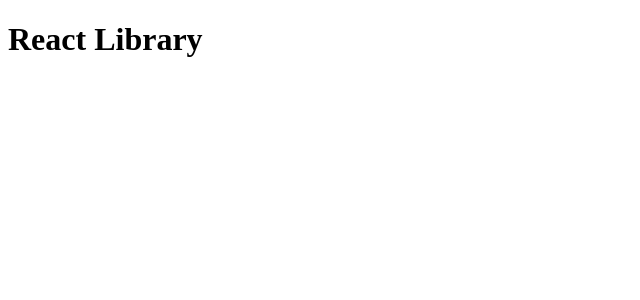
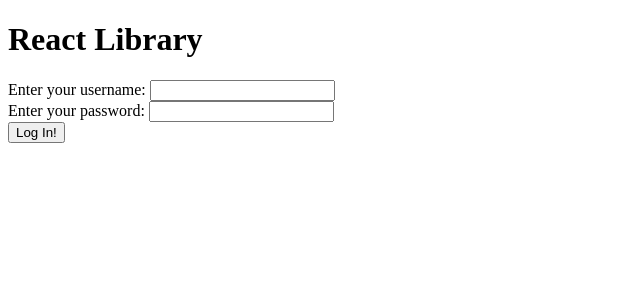
Before and after one commit to Momentum-Team-19/example-react-library, a React (Vite) app: page / in a window 1280 px wide. Shown: the top 300 px of the page, without its empty margins (0-640 px from the left). Built offline with nearby package versions, Linux system fonts and the light colour scheme.

Commit message:
Add ability to log in

```diff
--- a/package.json
+++ b/package.json
@@ -10,6 +10,7 @@
     "preview": "vite preview"
   },
   "dependencies": {
+    "axios": "^1.5.0",
     "react": "^18.2.0",
     "react-dom": "^18.2.0"
   },
--- a/src/App.jsx
+++ b/src/App.jsx
@@ -1,9 +1,12 @@
+import Login from './Login'
 import { useState } from 'react'
 
 function App() {
+  const [token, setToken] = useState('')
   return (
     <>
       <h1>React Library</h1>
+      <Login setToken={setToken} />
     </>
   )
 }
--- /dev/null
+++ b/src/Login.jsx
@@ -0,0 +1,62 @@
+import axios from 'axios'
+import { useState } from 'react'
+
+const Login = ({ setToken }) => {
+  const [username, setUsername] = useState('')
+  const [password, setPassword] = useState('')
+
+  const handleSubmit = (event) => {
+    event.preventDefault()
+    console.log('submitted')
+    // make a request to the login endpoint
+    // include the credentials the user typed in
+    const loginUrl = 'http://127.0.0.1:8000/auth/token/login'
+    axios
+      .post(loginUrl, {
+        username: username,
+        password: password,
+      })
+      .then((res) => setToken(res.data.auth_token))
+  }
+
+  return (
+    <div>
+      <form onSubmit={handleSubmit}>
+        <div className="username-input">
+          <label htmlFor="name">Enter your username: </label>
+          <input
+            type="text"
+            name="name"
+            id="name"
+            required
+            value={username}
+            onChange={(e) => {
+              setUsername(e.target.value)
+            }}
+          />
+        </div>
+        <div className="password-input">
+          <label htmlFor="password">Enter your password: </label>
+          <input
+            type="password"
+            name="password"
+            id="password"
+            required
+            value={password}
+            onChange={(e) => {
+              setPassword(e.target.value)
+            }}
+          />
+        </div>
+        <div className="form-example">
+          <input type="submit" value="Log In!" />
+        </div>
+      </form>
+    </div>
+  )
+}
+
+export default Login
+
+// forms in React
+// controlled form vs uncontrolled form
```
Also changed, not shown: 1 other file (tests, documents, lock files or other folders).
